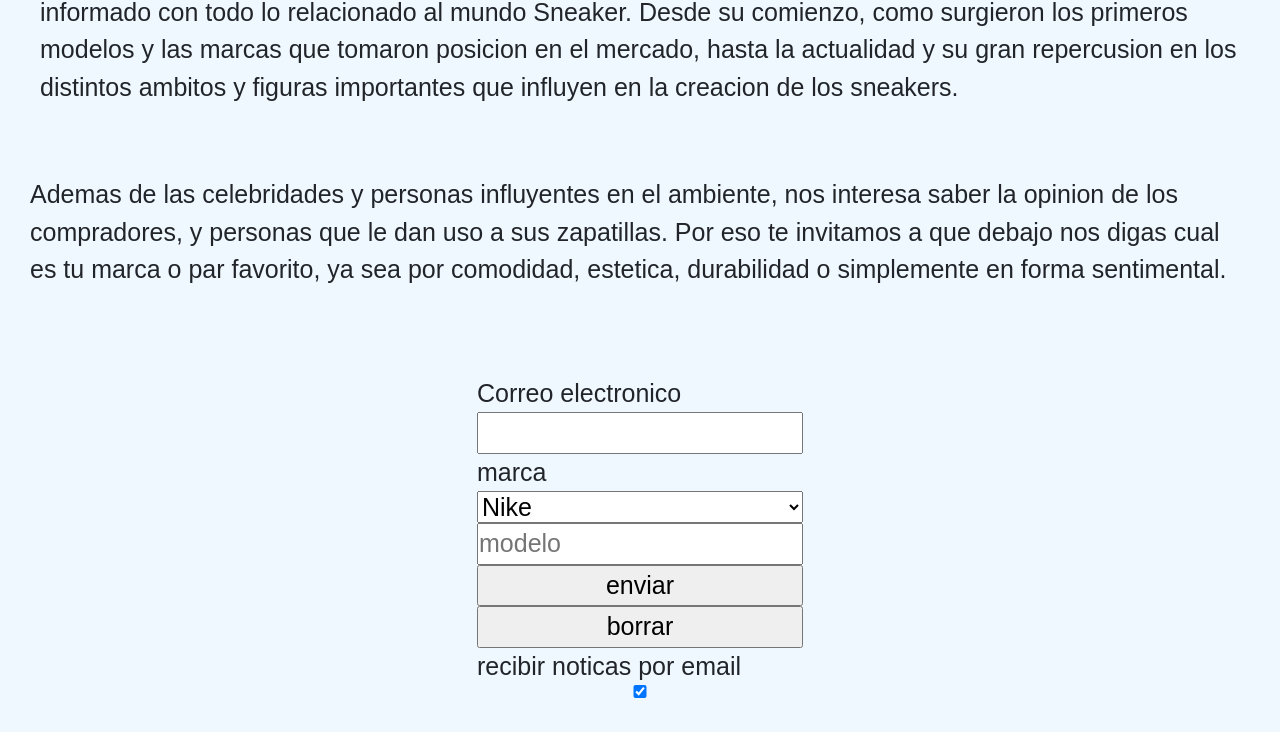
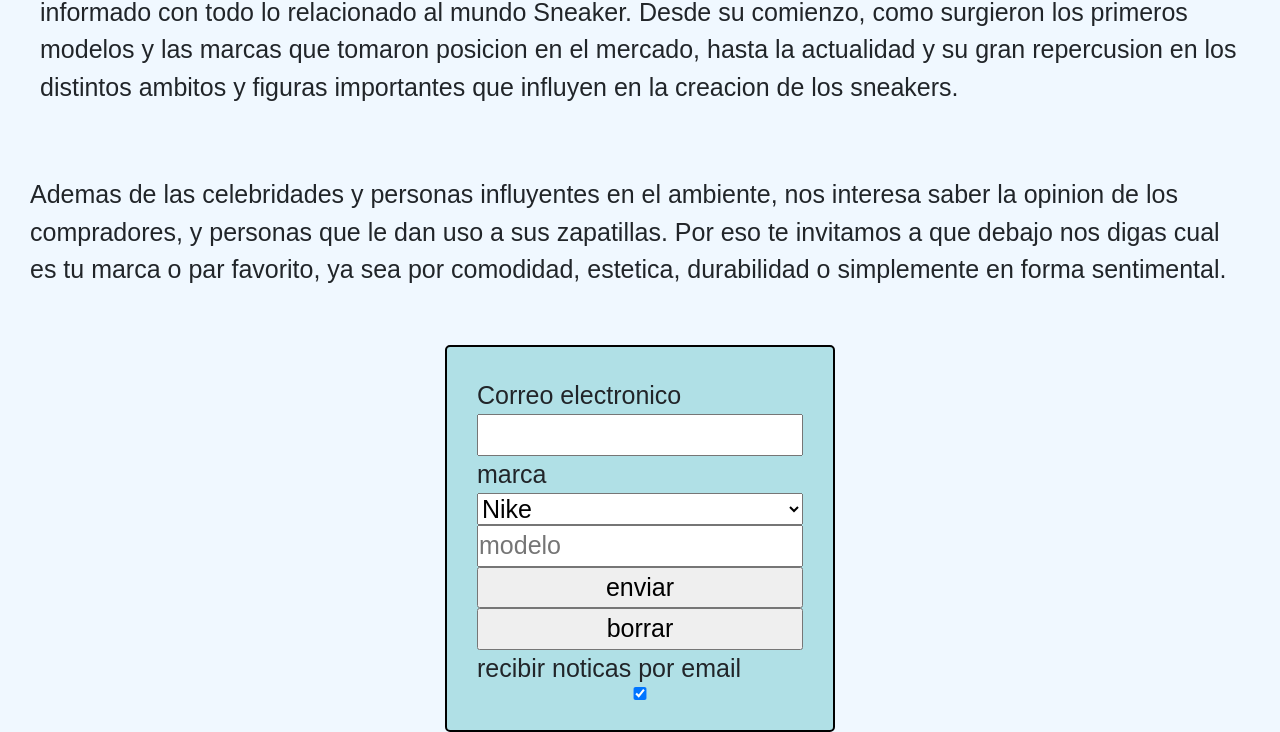
Before and after one commit to ThiagoFtz/EntregaFinalFritzler, a plain HTML site: page pages/nosotros.html in a window 1280 px wide. Shown: the part 784-1516 px from the top of the page. Drawn offline with nearby package versions, Linux system fonts and the light colour scheme.

Commit message:
cambio formulario

```diff
--- a/css/style.css
+++ b/css/style.css
@@ -490,6 +490,12 @@ text-align: center;
     padding: 30px;
 }
 
+.formulario{
+    border: 2px solid black;
+    border-radius: 5px;
+    background-color:powderblue;
+}
+
 
 /*--footer--*/
 footer{
```
